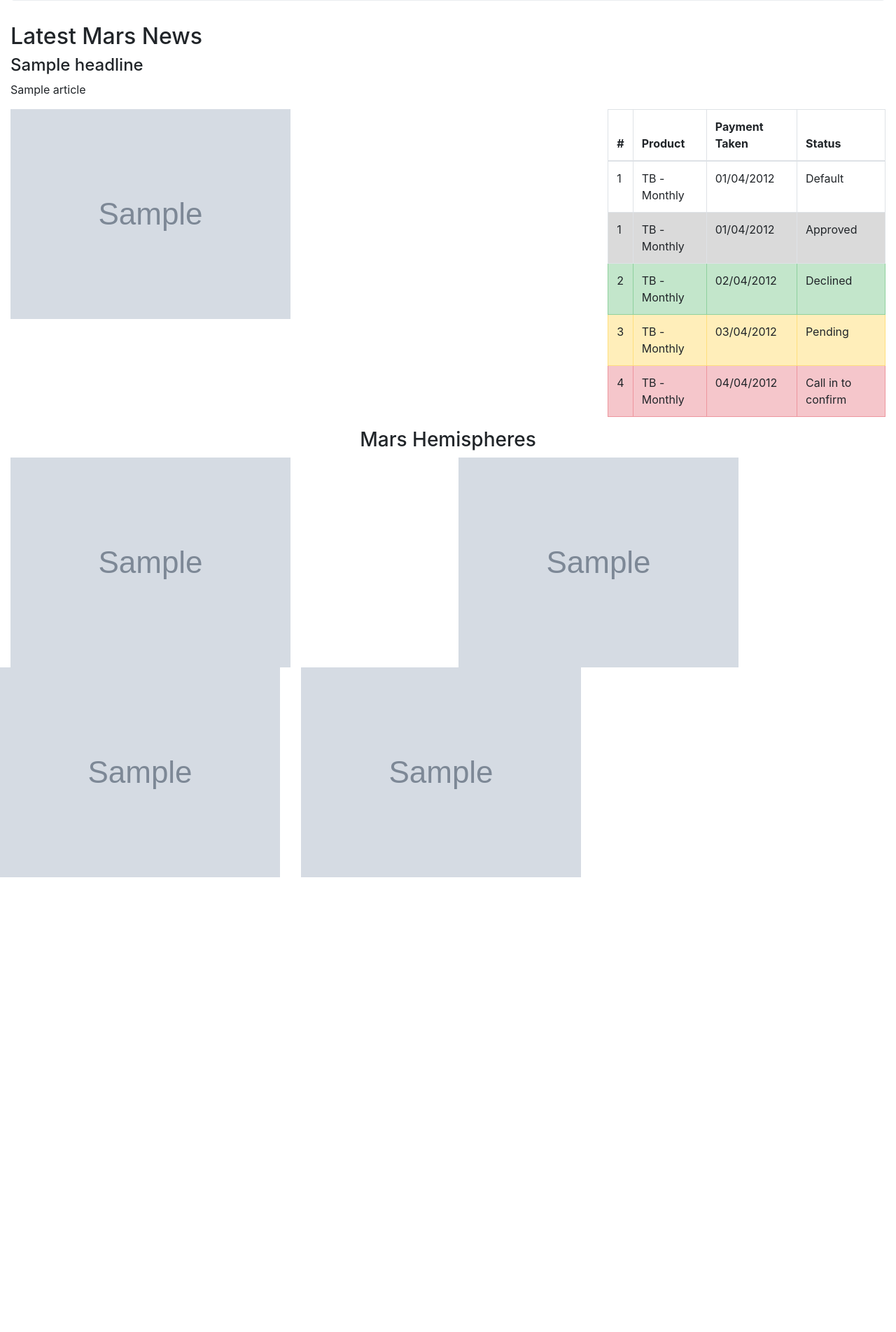
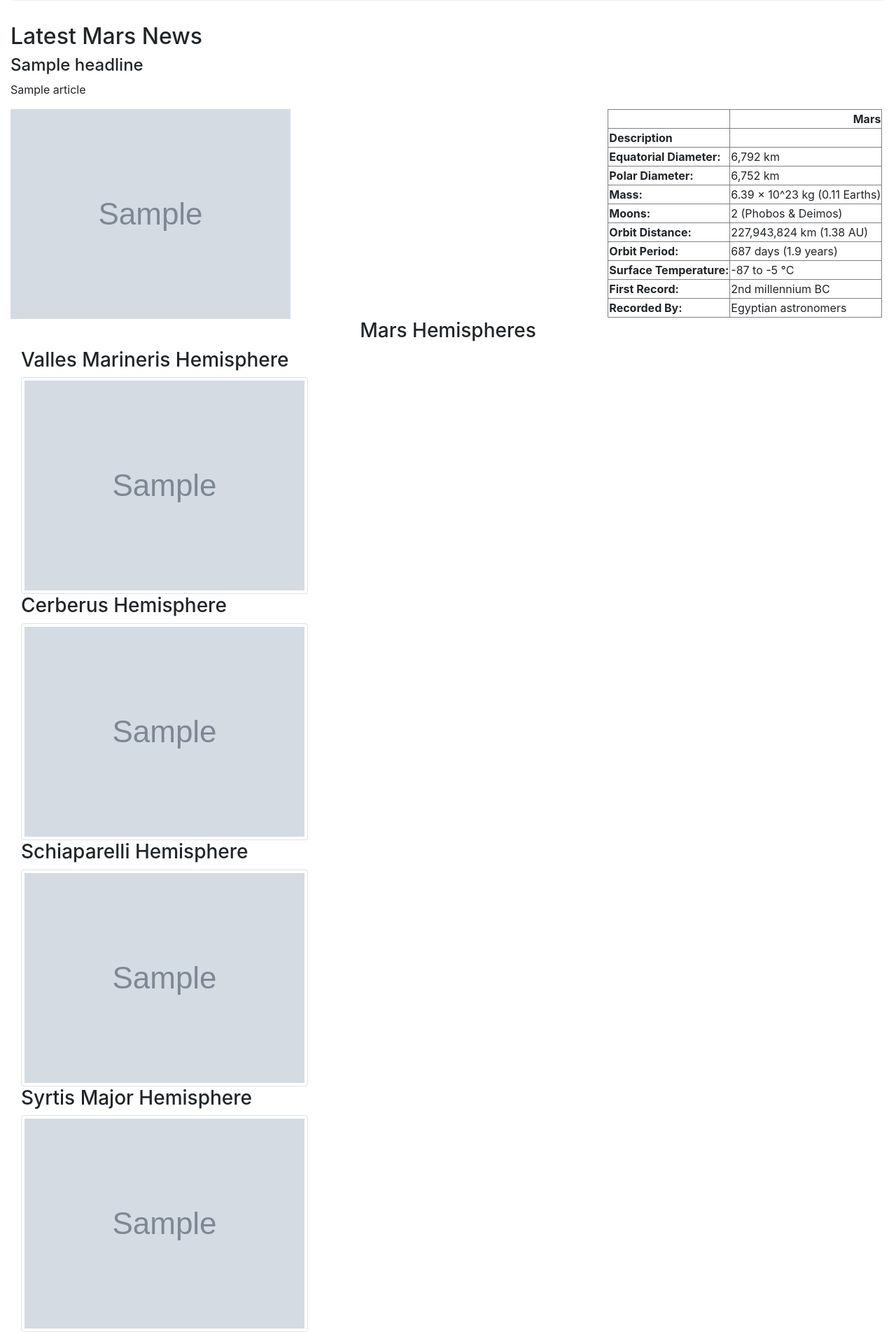
Before and after one commit to bandrewv/web-scraping-challenge, a Flask app: page / in a window 1280 px wide. Shown: the part 247-2151 px from the top of the page at 70% size. Before the commit the page ends 1501 px from the top, so only its background shows below. Run offline with Flask 2, Linux system fonts and the light colour scheme; grey boxes marked "Sample" are stand-in pictures; a database or web service that is not in the repository returns one stand-in record (values such as "Sample title"); some libraries are stand-ins or nearby versions.

Commit message:
I'm done with this...

```diff
--- a/Mission_to_Mars/templates/index.html
+++ b/Mission_to_Mars/templates/index.html
@@ -26,121 +26,41 @@
           <h2>Latest Mars News</h2>
           <h4>{{ mars.headline }}</h4>
           <p>{{ mars.article }}</p>
-          <div class="row justify-content-center">
+          <div class="row justify-content-around">
             <div class="col-md-8">
               <img src='{{ mars.featured_image }}' class="image-thumbnail" alt="Featured Image from www.jpl.nasa.gov">
             </div>
             <div class="col-md-4">
-              <table class="table table-bordered">
-                <thead>
-                  <tr>
-                    <th>
-                      #
-                    </th>
-                    <th>
-                      Product
-                    </th>
-                    <th>
-                      Payment Taken
-                    </th>
-                    <th>
-                      Status
-                    </th>
-                  </tr>
-                </thead>
-                <tbody>
-                  <tr>
-                    <td>
-                      1
-                    </td>
-                    <td>
-                      TB - Monthly
-                    </td>
-                    <td>
-                      01/04/2012
-                    </td>
-                    <td>
-                      Default
-                    </td>
-                  </tr>
-                  <tr class="table-active">
-                    <td>
-                      1
-                    </td>
-                    <td>
-                      TB - Monthly
-                    </td>
-                    <td>
-                      01/04/2012
-                    </td>
-                    <td>
-                      Approved
-                    </td>
-                  </tr>
-                  <tr class="table-success">
-                    <td>
-                      2
-                    </td>
-                    <td>
-                      TB - Monthly
-                    </td>
-                    <td>
-                      02/04/2012
-                    </td>
-                    <td>
-                      Declined
-                    </td>
-                  </tr>
-                  <tr class="table-warning">
-                    <td>
-                      3
-                    </td>
-                    <td>
-                      TB - Monthly
-                    </td>
-                    <td>
-                      03/04/2012
-                    </td>
-                    <td>
-                      Pending
-                    </td>
-                  </tr>
-                  <tr class="table-danger">
-                    <td>
-                      4
-                    </td>
-                    <td>
-                      TB - Monthly
-                    </td>
-                    <td>
-                      04/04/2012
-                    </td>
-                    <td>
-                      Call in to confirm
-                    </td>
-                  </tr>
-                </tbody>
-              </table>
+              <table border=\"1\" class=\"dataframe\">  <thead>    <tr style="text-align: right">      <th></th>      <th>Mars</th>    </tr>    <tr>      <th>Description</th>      <th></th>    </tr>  </thead>  <tbody>    <tr>      <th>Equatorial Diameter:</th>      <td>6,792 km</td>    </tr>    <tr>      <th>Polar Diameter:</th>      <td>6,752 km</td>    </tr>    <tr>      <th>Mass:</th>      <td>6.39 × 10^23 kg (0.11 Earths)</td>    </tr>    <tr>      <th>Moons:</th>      <td>2 (Phobos &amp; Deimos)</td>    </tr>    <tr>      <th>Orbit Distance:</th>      <td>227,943,824 km (1.38 AU)</td>    </tr>    <tr>      <th>Orbit Period:</th>      <td>687 days (1.9 years)</td>    </tr>    <tr>      <th>Surface Temperature:</th>      <td>-87 to -5 °C</td>    </tr>    <tr>      <th>First Record:</th>      <td>2nd millennium BC</td>    </tr>    <tr>      <th>Recorded By:</th>      <td>Egyptian astronomers</td>    </tr>  </tbody></table>
             </div>
           </div>
           <h3 class="text-center">
             Mars Hemispheres
           </h3>
-          <div class="row">
-            <div class="col-md-6">
-              <img alt="Bootstrap Image Preview" src='{{ mars.hemispheres[0].img_url }}' class="image-thumbnail" />
-            </div>
-            <div class="col-md-6">
-              <img alt="Bootstrap Image Preview" src='{{ mars.hemispheres[1].img_url }}' class="image-thumbnail" />
-            </div>
-          <div class="row">
-
-            <div class="col-md-6">
-              <img alt="Bootstrap Image Preview" src='{{ mars.hemispheres[2].img_url }}' class="image-thumbnail" />
-            </div>
-            <div class="col-md-6">
-              <img alt="Bootstrap Image Preview" src='{{ mars.hemispheres[3].img_url }}' class="image-thumbnail" />
-            </div>
+            <div class="col-md-6 col-sm-3 justify-content-around">
+              <div class="thumbnail">
+                  <h3>Valles Marineris Hemisphere</h3>
+                  <img alt="The Valles Marineris Hemisphere of Mars" src="{{ mars.hemispheres[0].img_url }}" class="img-thumbnail">
+              </div>
+          </div>
+          <div class="col-md-6 col-sm-3 justify-content-around">
+              <div class="thumbnail">
+                  <h3>Cerberus Hemisphere</h3>
+                    <img alt="The Cerberus Hemisphere of Mars" src="{{ mars.hemispheres[1].img_url }}" class="img-thumbnail">
+              </div>
+          </div>
+          <div class="col-md-6 col-sm-3 justify-content-around">
+              <div class="thumbnail">
+                  <h3>Schiaparelli Hemisphere</h3>
+                    <img alt="The Schiaparelli Hemisphere of Mars" src="{{ mars.hemispheres[2].img_url }}" class="img-thumbnail">
+              </div>
+          </div>
+          <div class="col-md-6 col-sm-3 justify-content-around">
+              <div class="thumbnail">
+                  <h3>Syrtis Major Hemisphere</h3>
+                    <img alt="The Syrtis Major Hemisphere of Mars" src="{{ mars.hemispheres[3].img_url }}" class="img-thumbnail">
+              </div>
+          </div>
           {% endif %}
         </div>
       </div>
```
Also changed, not shown: 1 other file.
